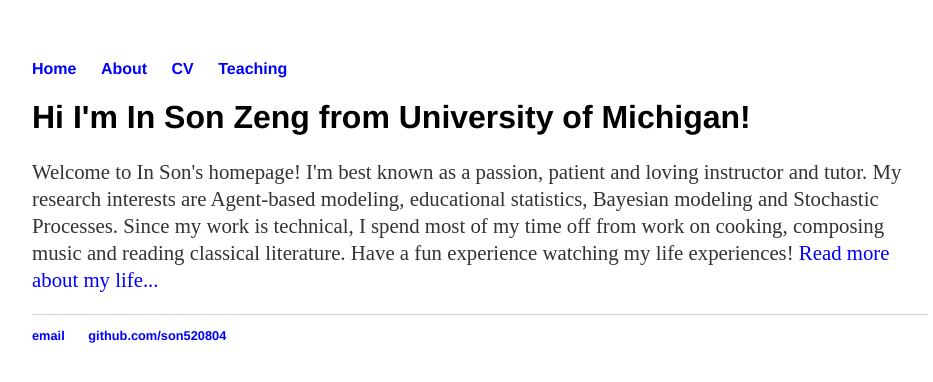
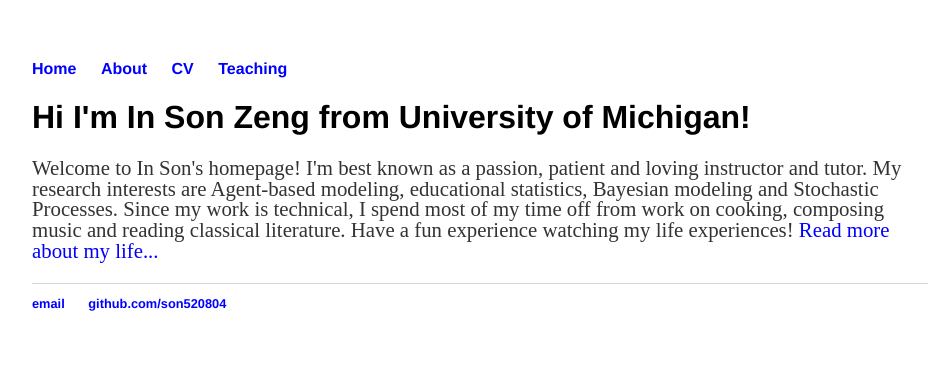
Before and after one commit to son520804/son520804.github.io, a Jekyll site: the page built from index.html, in a window 1280 px wide. Shown: the top 382 px of the page, without its empty margins (160-1093 px from the left). Built offline with Jekyll 4.4.1, drawn with Linux system fonts in a browser that asks for light colours.

Commit message:
Update main.css

```diff
--- a/css/main.css
+++ b/css/main.css
@@ -25,7 +25,7 @@
 }
 p {
     font-size: 1.3em;
-    line-height: 1.3em;
+    line-height: 1em;
     color: #333;
 }
 footer {
```
